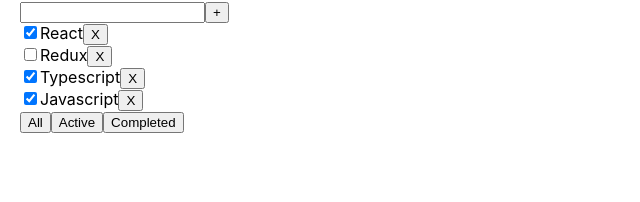
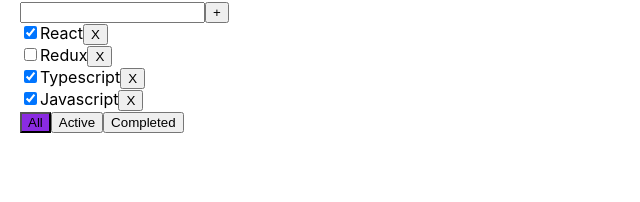
Before and after one commit to Genya10/todolist-react-materials, a React (Create React App) app: page / in a window 1280 px wide. Shown: the part 88-290 px from the top of the page, without its empty margins (0-640 px from the left). Built offline with nearby package versions, Linux system fonts and the light colour scheme.

Commit message:
add className choosed

```diff
--- a/src/App.css
+++ b/src/App.css
@@ -12,3 +12,6 @@
     color: brown;
     text-align: center;
 }
+.choosed{
+    background-color: blueviolet;
+}
--- a/src/App.tsx
+++ b/src/App.tsx
@@ -57,6 +57,7 @@
         removeTask={removeTask}
         changeFilter={changeFilter}
         checkTask={checkTask}
+        filter={filter}
       />
     </div>
   );
--- a/src/Todolist.tsx
+++ b/src/Todolist.tsx
@@ -15,6 +15,7 @@
     removeTask:(id:string)=> void,
     changeFilter:(value:FilterType)=>void,
     checkTask:(taskId:string,isDone:boolean)=>void,
+    filter:FilterType ,
 }
 
 export const Todolist = (props:PropsType) => {
@@ -36,7 +37,7 @@
     if(e.key === "Enter"){setAddTask()}
   }
 
-  const btnAll=()=>props.changeFilter('all');
+  const btnAll=()=>{props.changeFilter('all') };
   const btnActive=()=>props.changeFilter('active');
   const btnCompleted=()=>props.changeFilter('completed');
 
@@ -50,21 +51,25 @@
         className={error ? "error" : ""}
       />
       <button onClick={setAddTask}>+</button>
-       {error && <div className="error-write">{error}</div> }
+      {error && <div className="error-write">{error}</div>}
 
-    {/*props.tasks.map */}
+      {/*props.tasks.map */}
       {props.tasks.map((task) => {
         const btnRemoveTask = () => {
-          props.removeTask(task.id)};
-          const onCheckTask=(e:ChangeEvent<HTMLInputElement>)=>{
-            props.checkTask(task.id , e.currentTarget.checked)
-          }
+          props.removeTask(task.id);
+        };
+        const onCheckTask = (e: ChangeEvent<HTMLInputElement>) => {
+          props.checkTask(task.id, e.currentTarget.checked);
+        };
 
         return (
           <div key={task.id}>
             {" "}
-            <input type="checkbox" checked={task.isDone}
-                   onChange={onCheckTask} />
+            <input
+              type="checkbox"
+              checked={task.isDone}
+              onChange={onCheckTask}
+            />
             <span>{task.title}</span>
             <button onClick={btnRemoveTask}>X</button>
           </div>
@@ -72,9 +77,14 @@
       })}
 
       <div>
-        <button onClick={btnAll}>All</button>
-        <button onClick={btnActive}>Active</button>
-        <button onClick={btnCompleted}>Completed</button>
+        <button onClick={btnAll}
+          className={props.filter === "all" ? "choosed" : ""}> All </button>
+        <button onClick={btnActive
+         }
+          className={props.filter === "active" ? "choosed" : ""}>Active</button>
+        <button onClick={btnCompleted}
+          className={props.filter === "completed" ? "choosed" : ""}> Completed</button>
+
       </div>
     </div>
   );
```
